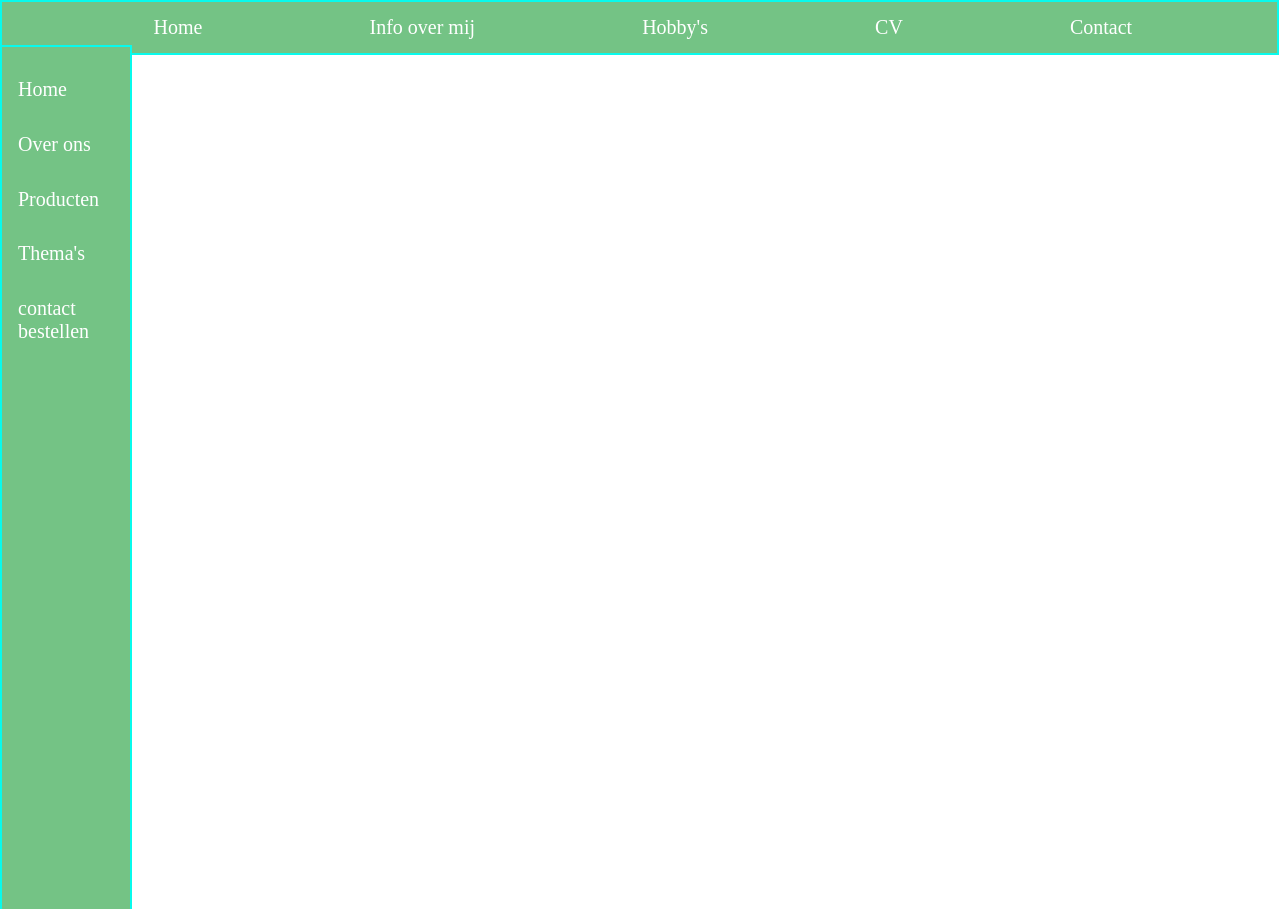
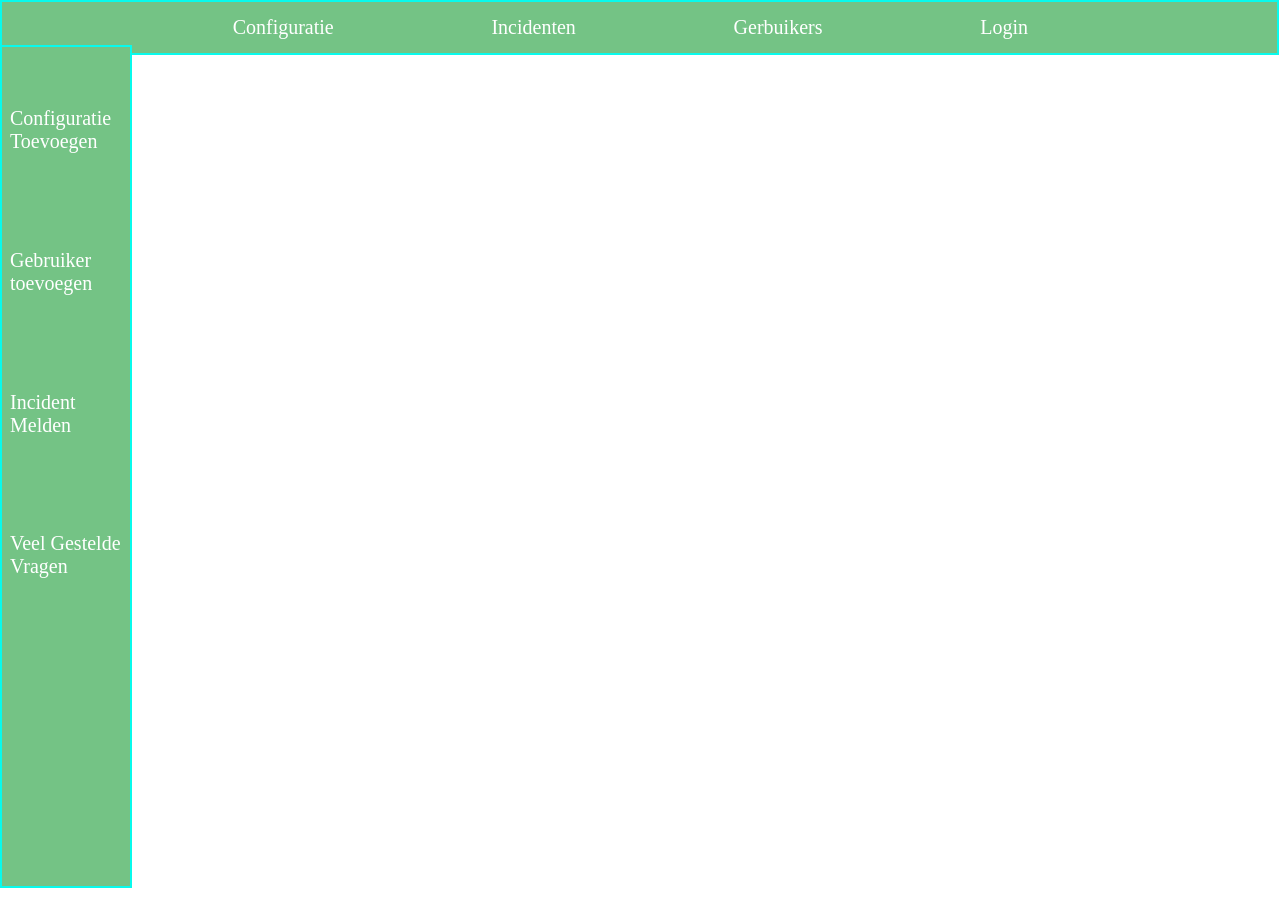
Before and after one commit to BartRooijakkers/MATwente, a PHP site: page /php/gerbuikers.php in a window 1280 px wide. Run offline with PHP 8.4, Linux system fonts and the light colour scheme.

Commit message:
alles in navigatie laten linken

```diff
--- a/css/navigatie.css
+++ b/css/navigatie.css
@@ -1,5 +1,5 @@
 .topnav {
-	width:100.83%;
+	width:93.85%;
 	border-top: 2px solid #08faec;
 	border-right: 2px solid #08faec;
 	border-left: 2px solid #08faec;
@@ -8,6 +8,7 @@
 	margin-left:-0.6%;
 	overflow: hidden;
 	background-color:#74c385;
+	padding-left: 7%;
 
 }
 
@@ -33,7 +34,7 @@
 	border-left: 2px solid #08faec;
 	border-bottom: 2px solid #08faec;
 	margin-top: ;
-    height: 100%;
+    height: 92.3%;
     width: 10%;
 	top: 0;
     left: 0;
@@ -44,7 +45,7 @@
 
 .sidenav a {
 	margin-top:20%;
-    padding: 6px 4px 0px 16px;
+    padding: 35px 8px 35px 8px;
     text-decoration: none;
     font-size: 20px;
     color: white;
--- a/include/navigatie.php
+++ b/include/navigatie.php
@@ -1,15 +1,13 @@
 <div class="topnav">
-	<a href="home.html">Home</a>
-	<a href="info over mij.html">Info over mij</a>
-    <a href="hobby's.html">Hobby's</a>
-	<a href="cv.html">CV</a>
-	<a href="contact.html">Contact</a>
+	<a href="configuratie.php">Configuratie</a>
+    <a href="incidenten.php">Incidenten</a>
+	<a href="gerbuikers.php">Gerbuikers</a>
+	<a href="login.php">Login</a>
 </div>
 
 <div class="sidenav">
-	<a href="home.html">Home</a>
-	<a href="over ons.html">Over ons</a>
-	<a href="producten.html">Producten</a>
-	<a href="thema's.html">Thema's</a>
-	<a href="bestellencontact.html">contact bestellen</a>
+	<a href="configuratietoevoegen.php">Configuratie Toevoegen</a>
+	<a href="gebruikertoevoegen.php">Gebruiker toevoegen</a>
+	<a href="incidentmeld.php">Incident Melden</a>
+	<a href="faq.php">Veel Gestelde Vragen</a>
 </div>
```
Also changed, not shown: php/faq.php (added, +7 -0 lines).
